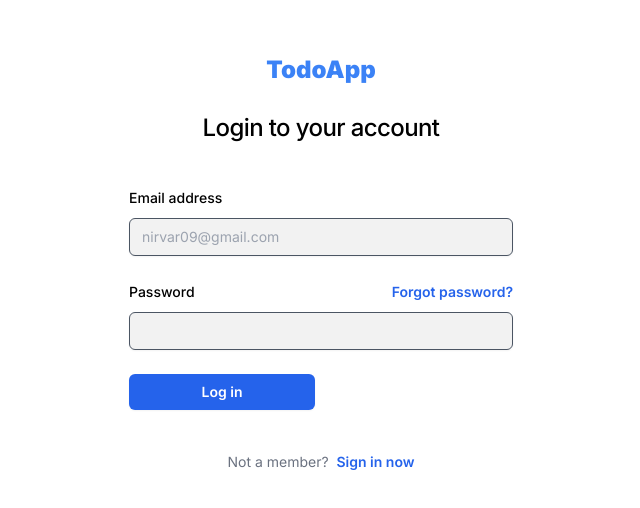
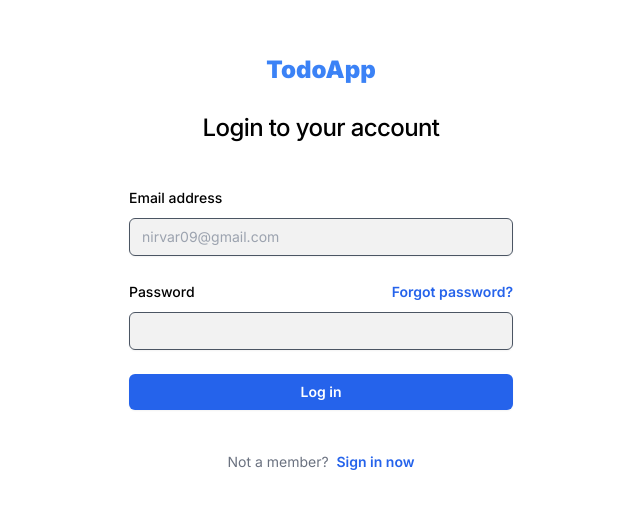
Before and after one commit to nirvair09/todo_assignment, a Next.js app: page /login in a window 1280 px wide. Shown: the part 138-646 px from the top of the page, without its empty margins (319-959 px from the left). Built offline with nearby package versions, Linux system fonts and the light colour scheme.

Commit message:
Update page.tsx

```diff
--- a/src/app/login/page.tsx
+++ b/src/app/login/page.tsx
@@ -180,7 +180,7 @@ export default function LoginPage() {
 							</div>
 						</div>
 
-						<div className="grid grid-cols-2 gap-3">
+						<div>
 							<button
                                                               type="submit"
                                                                disabled={!isValid || isSubmitting}
```
Lines whose indentation alone changed are shown as unchanged.
